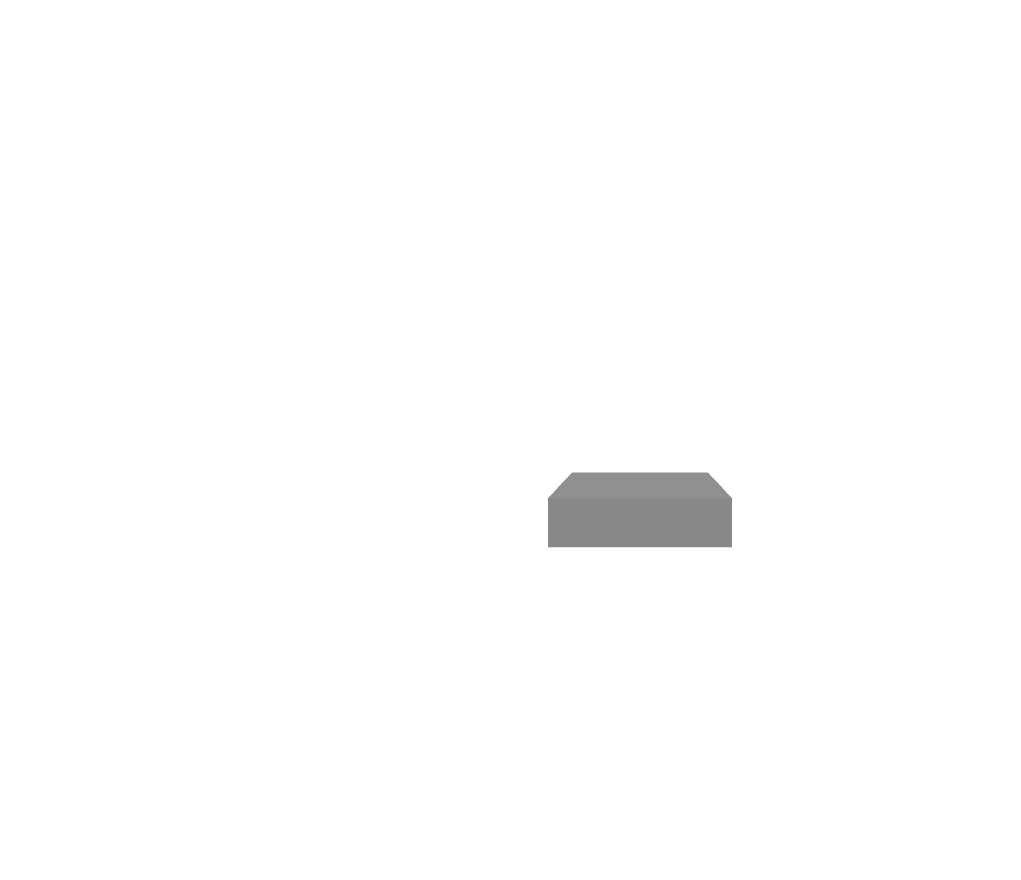
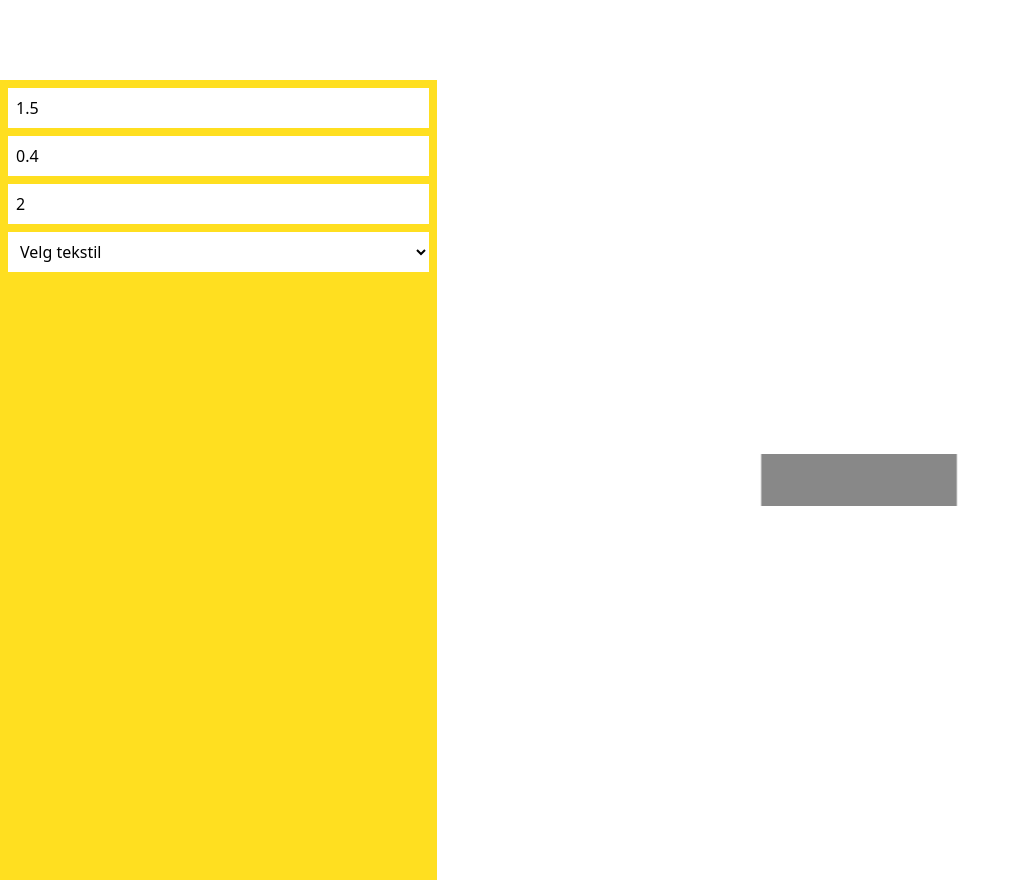
Before and after one commit to Spring-Marketing/R3F_test, a React (Vite) app: page / in a window 1280 px wide. Shown: the whole page, without its empty margins (0-1021 px from the left). Before the commit the page ends 800 px from the top, so only its background shows below. Built offline with nearby package versions, Linux system fonts and the light colour scheme.

Commit message:
Added drei to rotate canvas with mouse and form to change size

```diff
--- a/src/App.jsx
+++ b/src/App.jsx
@@ -1,6 +1,6 @@
 import { Canvas, useFrame } from "@react-three/fiber";
 import "./App.css";
-import { useRef } from "react";
+import { useRef, useState } from "react";
 import { OrbitControls } from "@react-three/drei";
 
 const Pillow = ({ size = [2, 0.5, 2] }) => {
@@ -10,7 +10,7 @@ const Pillow = ({ size = [2, 0.5, 2] }) => {
   // });
 
   return (
-    <mesh position={[0, -1, 0]} ref={ref}>
+    <mesh position={[0, 0, 0]} ref={ref}>
       <boxGeometry args={[size[0], size[1], size[2], 40, 12, 40]} />
       <meshStandardMaterial
         color="lightgrey"
@@ -23,12 +23,47 @@ const Pillow = ({ size = [2, 0.5, 2] }) => {
 };
 
 function App() {
+  const [depth, setDepth] = useState(2);
+  const [width, setWidth] = useState(1.5);
+  const [height, setHeight] = useState(0.4);
+  // const [material, setMaterial] = useState("1");
+
   return (
-    <Canvas>
-      <directionalLight position={[-3, 3, 2]} intensity={0.5} />
-      <ambientLight intensity={0.8} />
-      <Pillow size={[1.5, 0.4, 1.5]} />
-    </Canvas>
+    <div className="flex max-w-7xl m-auto mt-20 h-screen">
+      <div className="flex-1 bg-yellow-300 border-0 rounded-2 p-2">
+        <form className="flex flex-col" action="">
+          <input
+            className="bg-white mb-2 p-2"
+            type="number"
+            value={width}
+            onChange={(e) => setWidth(e.target.value)}
+          />
+          <input
+            className="bg-white mb-2 p-2"
+            type="number"
+            value={height}
+            onChange={(e) => setHeight(e.target.value)}
+          />
+          <input
+            className="bg-white mb-2 p-2"
+            type="number"
+            value={depth}
+            onChange={(e) => setDepth(e.target.value)}
+          />
+          <select className="bg-white mb-2 p-2" name="" id="">
+            <option value="Velg">Velg tekstil</option>
+            <option value="Mønster 1">Mønster 1</option>
+            <option value="Mønster 2">Mønster 2</option>
+            <option value="Mønster 3">Mønster 3</option>
+          </select>
+        </form>
+      </div>
+      <Canvas className="flex-2">
+        <directionalLight position={[-3, 3, 2]} intensity={0.5} />
+        <ambientLight intensity={0.8} />
+        <Pillow size={[width, height, depth]} />
+      </Canvas>
+    </div>
   );
 }
 
```
